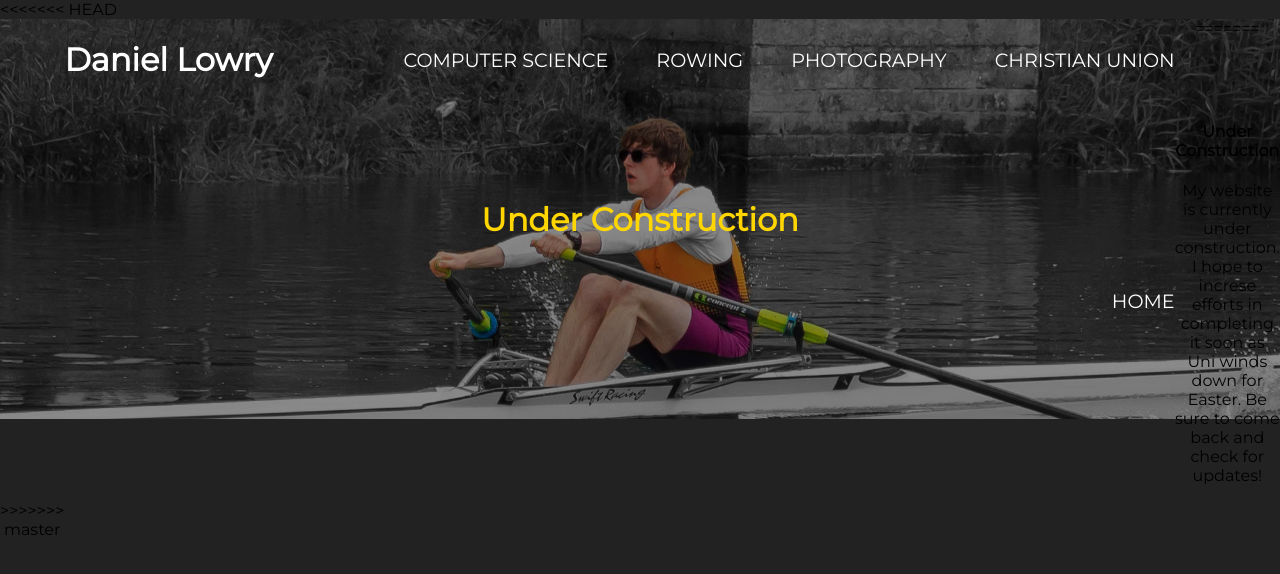
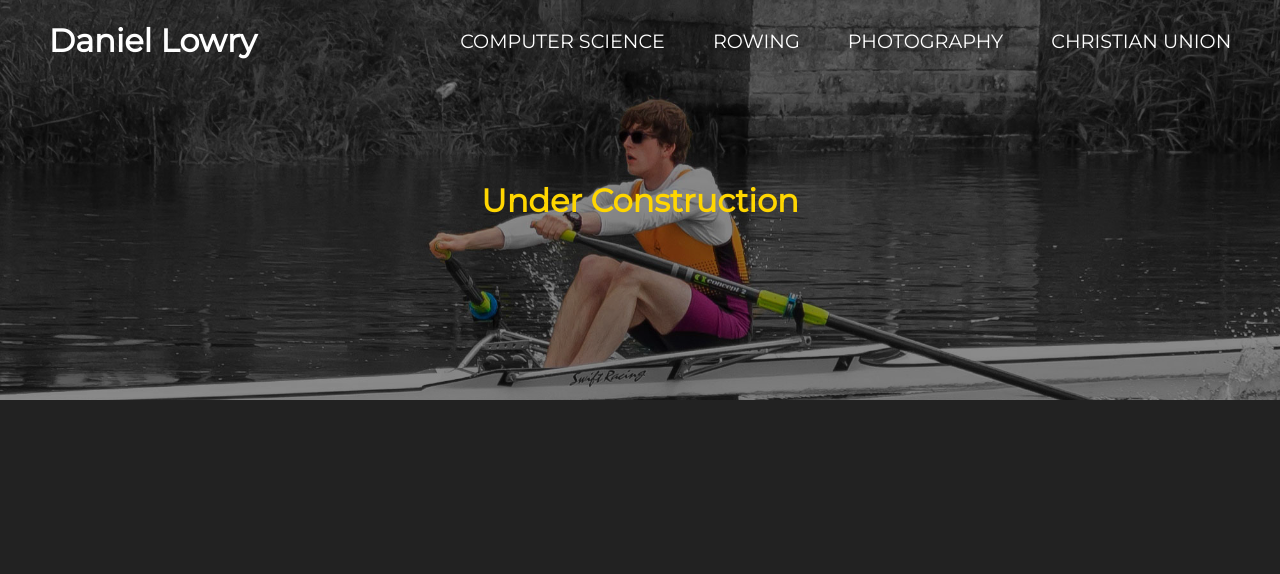
Before and after one commit to dandyrow/website, a plain HTML site: page index.html in a window 1280 px wide. Drawn offline with nearby package versions, Linux system fonts and the light colour scheme.

Commit message:
Finished tidying up git

```diff
--- a/index.html
+++ b/index.html
@@ -36,8 +36,6 @@
     </head>
 
     <body>
-
-<<<<<<< HEAD
         <header>
             <h1 class="logo"><a href="#">Daniel Lowry</a></h1>
             <input type="checkbox" class="nav-toggle" id="nav-toggle">
@@ -52,21 +50,6 @@
             <label for="nav-toggle" class="nav-toggle-label">
                 <span></span>
             </label>
-=======
-            <!--NavBar-->
-            <nav class="navbar sticky-top navbar-dark bg-dark">
-                <a class="navbar-brand" href="#">Home</a>
-            </nav>
-
-            <!--Alert-->
-            <div class="alert alert-success container" role="alert">
-                <h4 class="alert-heading">Under Construction</h4>
-                <p>My website is currently under construction. I hope to increse efforts in completing it soon as Uni winds down for Easter. Be sure to come back and check for updates!</p>
-                </div>
-
-
-
->>>>>>> master
         </header>
 
            <div class="parallax" data-parallax="scroll" data-z-index="1" data-image-src="Images/rowing-2.jpg">
```
